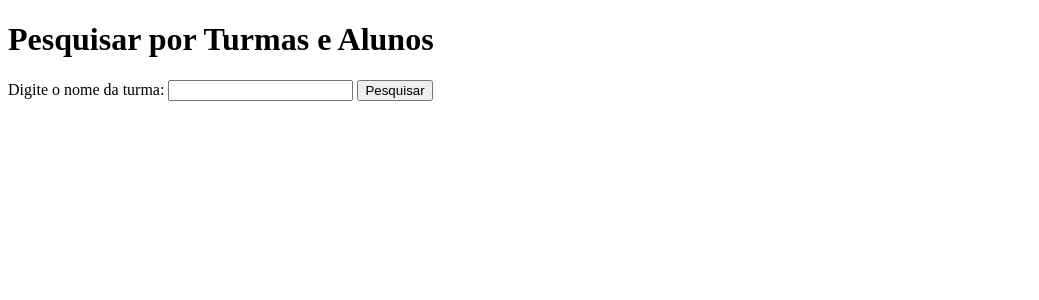
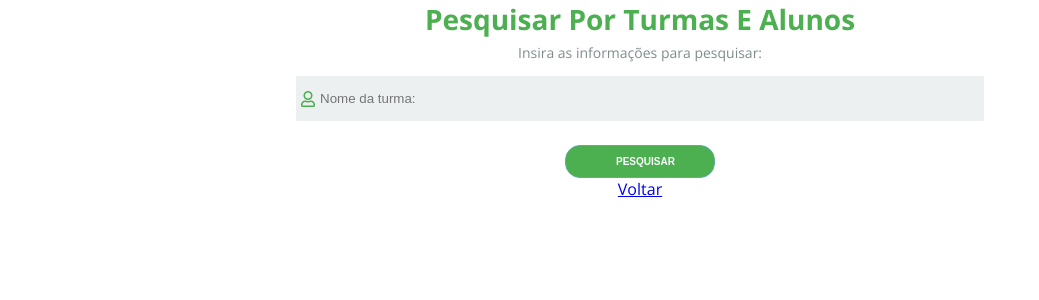
Before and after one commit to av0kd/Project_SGA, a Flask app: page /pesquisar_turmas in a window 1280 px wide. Shown: the top 300 px of the page, without its empty margins (0-1039 px from the left). Run offline with Flask 3, Linux system fonts and the light colour scheme; some libraries are stand-ins or nearby versions.

Commit message:
criação do deleete das turmas

```diff
--- a/app.py
+++ b/app.py
@@ -1,4 +1,4 @@
-from flask import Flask, render_template, request, send_file
+from flask import Flask, render_template, request, send_file, flash, redirect, url_for
 from models import db, Turma, Aluno, Disciplina, Nota, AlunoDisciplina
 
 
@@ -131,14 +131,45 @@ def turmas_criadas():
 def pesquisar_turmas():
     return render_template('pesquisar_turmas.html')
 
-@app.route('/turmas_pesquisadas', methods = ["POST"])
+@app.route('/turmas_pesquisadas', methods=["POST"])
 def turmas_pesquisadas():
-    turmas = Turma.query.all()
+    nome_turma = request.form.get('nome_turma', '').strip()  # Obtém o nome e remove espaços extras
+
+    if nome_turma:
+        # Filtra as turmas pelo nome informado
+        turmas = Turma.query.filter(Turma.nome.ilike(f"%{nome_turma}%")).all()
+    else:
+        # Se não houver nome informado, retorna todas as turmas
+        turmas = Turma.query.all()
 
     if not turmas:
-        return "Nenhuma turma encontrada", 400
+        flash("Nenhuma turma encontrada!", "warning")  # Mensagem de feedback para o usuário
+        return redirect(url_for('pagina_da_pesquisa'))  # Redireciona para a página de pesquisa
 
     return render_template('turmas_pesquisadas.html', turmas=turmas)
+
+@app.route('/deletar_turma', methods = ["GET"])
+def deletar_turma():
+    return render_template('deletar_turma.html')
+
+
+@app.route('/turma_deletada', methods=['POST'])
+def turma_deletada():
+    if request.method == "POST":
+        turma_id = request.form.get("turma_id")
+
+        if not turma_id:
+            return "Erro: ID da turma é obrigatório", 400
+
+        turma = Turma.query.get(turma_id)
+
+        if not turma:
+            return "Turma não encontrada", 400
+
+        db.session.delete(turma)
+        db.session.commit()
+
+        return render_template('/turma_deletada.html')
 
 #<------------------AQUI ENCERRA A PARTE DO CREATE E RECOVERY DAS TURMAS------------------>
 
@@ -242,7 +273,6 @@ def inserir_notas():
                     db.session.add(nova_nota)  # Insere uma nova nota
 
             db.session.commit()
-            return "Notas inseridas/atualizadas com sucesso"
 
         # Renderizar o formulário com as disciplinas do aluno
         return render_template('inserir_notas.html', aluno=aluno)
--- /dev/null
+++ b/static/style_pesquisar_turmas.css
@@ -0,0 +1,160 @@
+@import url('https://fonts.googleapis.com/css?family=Open+Sans:300,400,700&display=swap');
+* {
+    margin: 0;
+    padding: 0;
+    box-sizing: border-box;
+}
+body {
+    font-family: 'Open Sans', sans-serif;
+}
+.container {
+    display: flex;
+    justify-content: center;
+    align-items: center;
+    height: 100vh;
+    background-color: #ecf0f1;
+}
+.content {
+    background-color: #fff;
+    border-radius: 15px;
+    width: 960px;
+    height: 50%;
+    justify-content: space-between;
+    align-items: center;
+    position: relative;
+}
+.content::before {
+    content: "";
+    position: absolute;
+    background-color: #8f58af;
+    width: 40%;
+    height: 100%;
+    border-top-left-radius: 15px;
+    border-bottom-left-radius: 15px;
+
+
+    left: 0;
+}
+.title {
+    font-size: 28px;
+    font-weight: bold;
+    text-transform: capitalize;
+}
+.title-primary {
+    color: #fff;
+}
+.title-second {
+    color: #4CAF50;
+}
+.description {
+    font-size: 14px;
+    font-weight: 300;
+    line-height: 30px;
+}
+.description-primary {
+    color: #fff;
+}
+.description-second {
+    color: #7f8c8d;
+}
+.btn {
+    border-radius: 15px;
+    text-transform: uppercase;
+    color: #fff;
+    font-size: 10px;
+    padding: 10px 50px;
+    cursor: pointer;
+    font-weight: bold;
+    width: 150px;
+    align-self: center;
+    border: none;
+    margin-top: 1rem;
+}
+.btn-primary {
+    background-color: transparent;
+    border: 1px solid #fff;
+    transition: background-color .5s;
+}
+.btn-primary:hover {
+    background-color: #fff;
+    color: #58af9b;
+}
+.btn-second {
+    background-color: #4CAF50;
+    border: 1px solid #58af9b;
+    transition: background-color .5s;
+}
+.btn-second:hover {
+    background-color: #fff;
+    border: 1px solid #58af9b;
+    color: #58af9b;
+}
+.first-content {
+    display: flex;
+}
+.first-content .second-column {
+    z-index: 11;
+}
+.first-column {
+    text-align: center;
+    width: 40%;
+    z-index: 10;
+}
+.second-column {
+    width: -50%;
+    display: flex;
+    flex-direction: column;
+    align-items: center;
+}
+
+.form {
+    display: flex;
+    flex-direction: column;
+    width: 55%;
+}
+.form input {
+    height: 45px;
+    width: 100%;
+    border: none;
+    background-color: #ecf0f1;
+}
+input:-webkit-autofill
+{
+    -webkit-box-shadow: 0 0 0px 1000px #ecf0f1 inset !important;
+    -webkit-text-fill-color: #000 !important;
+}
+.label-input {
+    background-color: #ecf0f1;
+    display: flex;
+    align-items: center;
+    margin: 8px;
+}
+.icon-modify {
+    color: #4CAF50;
+    padding: 0 5px;
+}
+
+.second-content {
+    position: absolute;
+    display: flex;
+}
+.second-content .first-column {
+    order: 2;
+    z-index: -1;
+}
+.second-content .second-column {
+    order: 1;
+    z-index: -1;
+}
+
+@media screen and (max-width: 740px) {
+    .form {
+        width: 50%;
+    }
+}
+
+@media screen and (max-width: 425px) {
+    .form {
+        width: 100%;
+    }
+}
--- a/templates/adicionar_alunos.html
+++ b/templates/adicionar_alunos.html
@@ -3,7 +3,7 @@
 <head>
     <meta charset="UTF-8">
     <meta name="viewport" content="width=device-width, initial-scale=1.0">
-    <title>Document</title>
+    <title>Adicionar Aluno</title>
 </head>
 <body>
     <!DOCTYPE html>
--- a/templates/alunos_adicionados.html
+++ b/templates/alunos_adicionados.html
@@ -3,7 +3,7 @@
 <head>
     <meta charset="UTF-8">
     <meta name="viewport" content="width=device-width, initial-scale=1.0">
-    <title>Teste</title>
+    <title>Aluno Adicionado</title>
 </head>
 <body>
     <H1>Aluno cadastrado</H1>
--- a/templates/index.html
+++ b/templates/index.html
@@ -19,6 +19,7 @@
         <a href="/pesquisar_turmas">Pesquisar Turmas</a><br>
         <a href="/cadastrar_disciplinas">Cadastrar Disciplinas</a><br>
         <a href="/consultar_disciplina">Consultar Disciplinas</a><br>
+        <a href="/deletar_turma">Deletar Turma</a><br>
         <a href="/vincular_disciplina">Vincular Disciplinas</a><br>
         <a href="/inserir_notas">Inserir Notas</a><br>
         <a href="/gerar_relatorio">Gerar Relatório</a><br>
--- a/templates/pesquisar_alunos.html
+++ b/templates/pesquisar_alunos.html
@@ -20,6 +20,7 @@
             </label>
             <button class="btn btn-second">Pesquisar</button>
         </form>
+        <a href="/">Voltar</a>
     </div>
 </div>
 
--- a/templates/pesquisar_turmas.html
+++ b/templates/pesquisar_turmas.html
@@ -2,16 +2,26 @@
 <html lang="pt-br">
 <head>
     <meta charset="UTF-8">
+    <link rel="stylesheet" href="https://use.fontawesome.com/releases/v5.8.2/css/all.css"
+    integrity="sha384-oS3vJWv+0UjzBfQzYUhtDYW+Pj2yciDJxpsK1OYPAYjqT085Qq/1cq5FLXAZQ7Ay" crossorigin="anonymous">
+    <link rel="stylesheet" href="../static/style_pesquisar_turmas.css">
     <title>Pesquisar Turma</title>
 </head>
 <body>
-    <h1>Pesquisar por Turmas e Alunos</h1>
+    <div class="second-column">
+        <h2 class="title title-second">Pesquisar por Turmas e Alunos</h2>
+        <p class="description description-second">Insira as informações para pesquisar:</p>
+        <form class="form" action="/turmas_pesquisadas" method="post">
+            <label class="label-input" for="nome_turma">
+                <i class="far fa-user icon-modify"></i>
+                <input type="text" id="nome_turma" placeholder="Nome da turma:" name="nome_turma">
+            </label>
+            <button class="btn btn-second" type="submit">Pesquisar</button>
+        </form>
+        <a href="/">Voltar</a>
+    </div>
+    </div>
 
-    <form action="/turmas_pesquisadas" method="POST">
-        <label for="nome_turma">Digite o nome da turma:</label>
-        <input type="text" id="nome_turma" name="nome_turma" required>
-        <button type="submit">Pesquisar</button>
-    </form>
-
+    </div>
 </body>
 </html>
```
Also changed, not shown: relatorio_notas_Adri.txt (+4 -4 lines), static/style_gerar_relatorio.css (added, +171 -0 lines), templates/deletar_turma.html (added, +19 -0 lines), templates/gerar_relatorio.html (+15 -8 lines), templates/inserir_notas.html (+25 -19 lines), templates/turma_deletada.html (added, +13 -0 lines), instance/escola.db.
